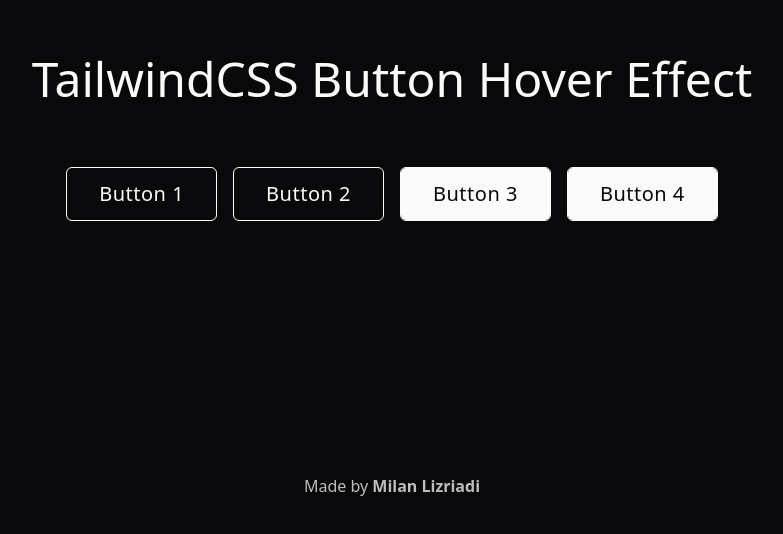
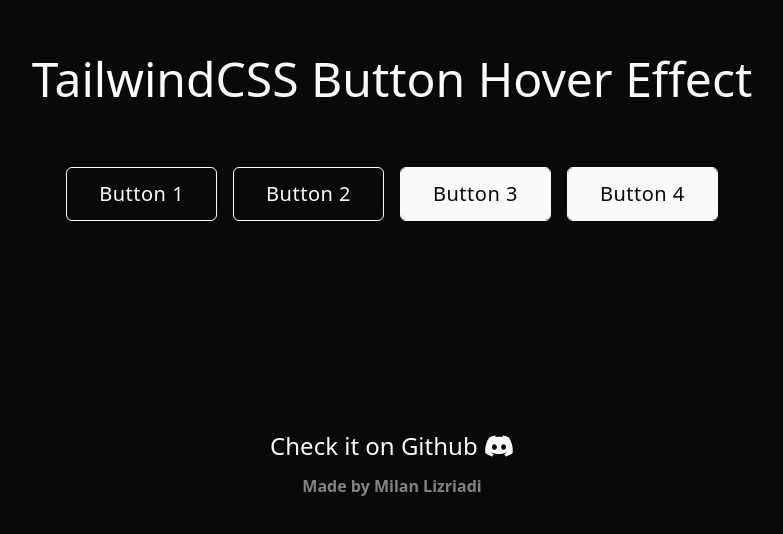
Before and after one commit to milanlizriadi/tailwindcss-button, a website: page index.html in a window 1280 px wide. Shown: the part 262-796 px from the top of the page, without its empty margins (248-1031 px from the left). Drawn offline with Linux system fonts and the light colour scheme.

Commit message:
Update Github Link

```diff
--- a/index.html
+++ b/index.html
@@ -6,6 +6,10 @@
     <link href="src/output.css" rel="stylesheet" />
 
     <title>TailwindCSS Button Hover Effect | Made by Milan Lizriadi</title>
+
+    <script
+      src="https://kit.fontawesome.com/167f9ffc0b.js"
+      crossorigin="anonymous"></script>
   </head>
   <body class="bg-dark">
     <div
@@ -22,13 +26,22 @@
         <button href="#" class="button button4">Button 4</button>
       </div>
 
-      <p
-        class="text-primary absolute bottom-10 opacity-75 hover:opacity-100 transition duration-300">
-        Made by
-        <a href="https://github.com/milanlizriadi" class="font-semibold"
-          >Milan Lizriadi</a
-        >
-      </p>
+      <div
+        class="absolute bottom-10 flex flex-col justify-center items-center gap-3">
+        <a
+          href="https://github.com/milanlizriadi/tailwindcss-button"
+          class="text-primary text-2xl transition duration-300 hover:scale-105 hover:opacity-75"
+          target="_blank"
+          >Check it on Github <i class="fa-brands fa-discord"></i
+        ></a>
+
+        <p
+          class="text-primary opacity-50 hover:opacity-80 transition duration-300">
+          <a href="https://github.com/milanlizriadi" class="font-semibold"
+            >Made by Milan Lizriadi</a
+          >
+        </p>
+      </div>
     </div>
   </body>
 </html>
```
Also changed, not shown: src/output.css.
